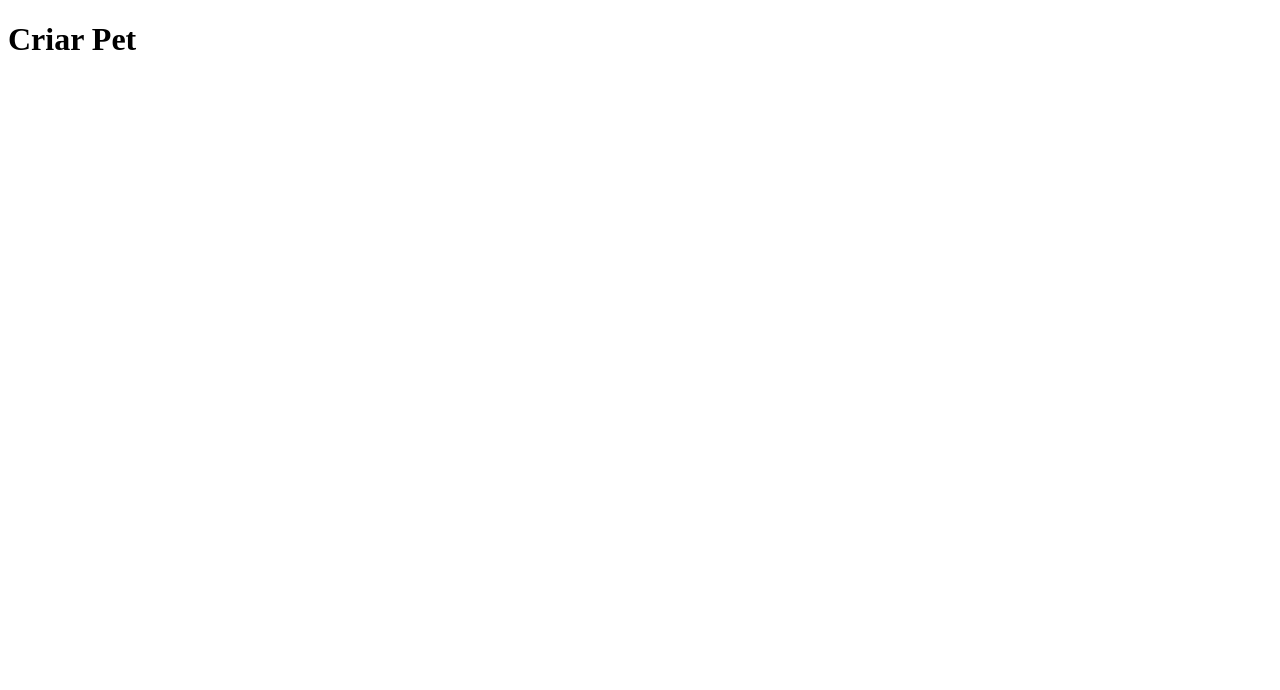
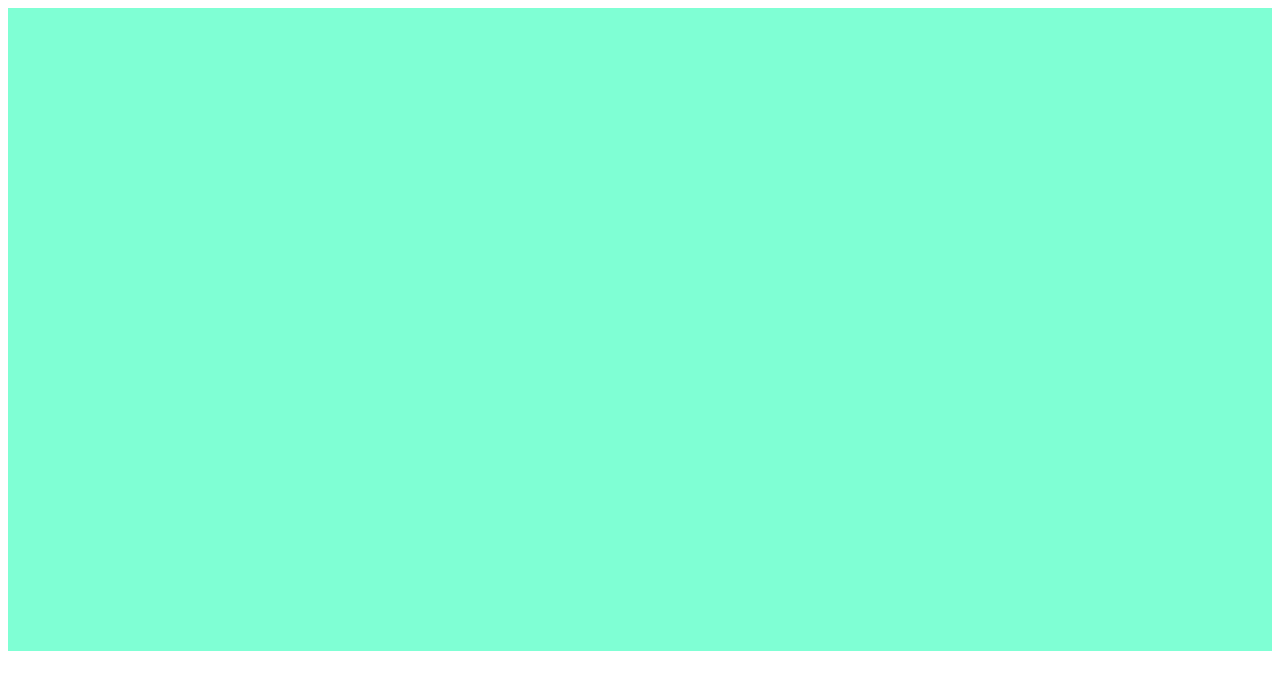
Before and after one commit to Romario-gomes/web-busca-pets, a Next.js app: page /pets/create in a window 1280 px wide. Shown: the top 690 px of the page. Built offline with nearby package versions, Linux system fonts and the light colour scheme.

Commit message:
Feat(Initial header Layout): add

```diff
--- a/package.json
+++ b/package.json
@@ -11,7 +11,8 @@
   "dependencies": {
     "next": "12.3.1",
     "react": "18.2.0",
-    "react-dom": "18.2.0"
+    "react-dom": "18.2.0",
+    "sass": "^1.57.1"
   },
   "devDependencies": {
     "@types/node": "^18.8.5",
--- a/pages/pets/create/index.tsx
+++ /dev/null
@@ -1,5 +0,0 @@
-export default function CreatePet() {
-  return (
-    <h1>Criar Pet</h1>
-  )
-}
--- /dev/null
+++ b/src/components/Header/index.tsx
@@ -0,0 +1,5 @@
+export default function Header() {
+  return (
+    <h1>header</h1>
+  )
+}
--- /dev/null
+++ b/src/pages/pets/create/index.tsx
@@ -0,0 +1,7 @@
+import style from "./pet.module.scss";
+
+export default function CreatePet() {
+  return (
+    <div className={style.container}></div>
+  )
+}
--- /dev/null
+++ b/src/pages/pets/create/pet.module.scss
@@ -0,0 +1,8 @@
+.title{
+  color: red;
+}
+.container{
+  min-width: 1144px;
+  min-height: 643px;
+  background-color: aquamarine;
+}
```
Also changed, not shown: src/pages/_app.tsx (renamed from pages/_app.tsx), src/pages/index.tsx (renamed from pages/index.tsx), 1 other file (tests, documents, lock files or other folders).
